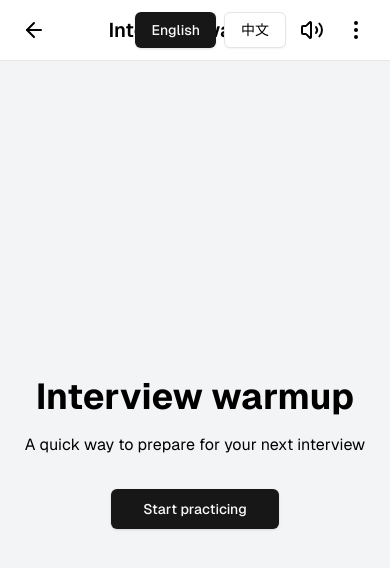
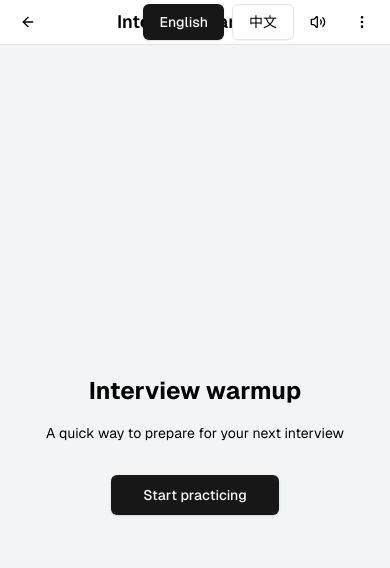
Before and after one commit to moai-james/google-interview-warmup-clone, a Next.js app: page / in a window 390 px wide. Shown: the top 568 px of the page. Built offline with nearby package versions, Linux system fonts and the light colour scheme.

Commit message:
improve ui for mobile

```diff
--- a/components/interview-warmup.tsx
+++ b/components/interview-warmup.tsx
@@ -135,20 +135,20 @@ export function InterviewWarmupComponent() {
   };
 
   const renderHeader = () => (
-    <header className="flex items-center justify-between p-4 bg-white border-b relative">
-      <Button variant="ghost" size="icon" onClick={handlePreviousStep} className="absolute left-4">
-        <ArrowLeft className="h-6 w-6" />
+    <header className="flex items-center justify-between p-2 sm:p-4 bg-white border-b relative">
+      <Button variant="ghost" size="sm" onClick={handlePreviousStep} className="absolute left-2 sm:left-4">
+        <ArrowLeft className="h-4 w-4 sm:h-6 sm:w-6" />
       </Button>
-      <h1 className="text-xl font-semibold flex-grow text-center">
+      <h1 className="text-lg sm:text-xl font-semibold flex-grow text-center">
         {language === 'en' ? 'Interview warmup' : '面試熱身'}
       </h1>
-      <div className="flex items-center space-x-2 absolute right-4">
+      <div className="flex items-center space-x-1 sm:space-x-2 absolute right-2 sm:right-4">
         <LanguageSwitcher />
-        <Button variant="ghost" size="icon" onClick={() => setVolumeOn(!volumeOn)}>
-          <Volume2 className={`h-6 w-6 ${volumeOn ? '' : 'text-gray-400'}`} />
+        <Button variant="ghost" size="sm" onClick={() => setVolumeOn(!volumeOn)}>
+          <Volume2 className={`h-4 w-4 sm:h-6 sm:w-6 ${volumeOn ? '' : 'text-gray-400'}`} />
         </Button>
-        <Button variant="ghost" size="icon">
-          <MoreVertical className="h-6 w-6" />
+        <Button variant="ghost" size="sm">
+          <MoreVertical className="h-4 w-4 sm:h-6 sm:w-6" />
         </Button>
       </div>
     </header>
@@ -164,7 +164,7 @@ export function InterviewWarmupComponent() {
         transition={{ duration: 0.5 }}
       >
         <motion.h1
-          className="text-4xl font-bold mb-4 text-center"
+          className="text-2xl sm:text-4xl font-bold mb-4 text-center"
           initial={{ opacity: 0, y: 20 }}
           animate={{ opacity: 1, y: 0 }}
           transition={{ delay: 0.2, duration: 0.5 }}
@@ -172,7 +172,7 @@ export function InterviewWarmupComponent() {
           {language === 'en' ? 'Interview warmup' : '面試熱身'}
         </motion.h1>
         <motion.p
-          className="text-center mb-8 max-w-md"
+          className="text-center mb-8 max-w-md text-sm sm:text-base"
           initial={{ opacity: 0, y: 20 }}
           animate={{ opacity: 1, y: 0 }}
           transition={{ delay: 0.4, duration: 0.5 }}
@@ -196,7 +196,7 @@ export function InterviewWarmupComponent() {
     <div className="flex flex-col min-h-screen bg-gray-100">
       {renderHeader()}
       <main className="flex-grow p-4">
-        <h2 className="text-2xl font-semibold mb-6">
+        <h2 className="text-xl sm:text-2xl font-semibold mb-6">
           {language === 'en' ? 'What field do you want to practice for?' : '你想練習哪個領域的面試？'}
         </h2>
         <div className="space-y-2">
@@ -204,7 +204,7 @@ export function InterviewWarmupComponent() {
             <Button
               key={position.key}
               variant="outline"
-              className="w-full justify-between"
+              className="w-full justify-between text-sm sm:text-base"
               onClick={() => handlePositionSelect(position.key)}
             >
               {position.label}
@@ -222,12 +222,12 @@ export function InterviewWarmupComponent() {
       <main className="flex-grow flex items-center justify-center p-4">
         <Card className="w-full max-w-md">
           <CardHeader>
-            <CardTitle className="text-center">
+            <CardTitle className="text-center text-lg sm:text-xl">
               {language === 'en' ? 'Answer 5 interview questions' : '回答 5 個面試問題'}
             </CardTitle>
           </CardHeader>
           <CardContent>
-            <p className="text-center text-gray-600">
+            <p className="text-center text-gray-600 text-sm sm:text-base">
               {language === 'en' ? "When you're done, review your answers and discover insights." : '當你完成後，回顧你的回答並探索精闢見解。'}
             </p>
           </CardContent>
@@ -247,24 +247,24 @@ export function InterviewWarmupComponent() {
       <main className="flex-grow p-4">
         <Card className="w-full max-w-2xl mx-auto">
           <CardHeader>
-            <CardTitle className="text-sm font-normal text-blue-600">
+            <CardTitle className="text-xs sm:text-sm font-normal text-blue-600">
               {questions[currentStep]?.type === 'Background'
                 ? (language === 'en' ? 'Background question' : '背景問題')
                 : (language === 'en' ? 'Situational question' : '情境問題')}
             </CardTitle>
           </CardHeader>
           <CardContent>
-            <h2 className="text-xl font-semibold mb-4">
+            <h2 className="text-lg sm:text-xl font-semibold mb-4">
               {language === 'en' ? questions[currentStep]?.question : questions[currentStep]?.question_zh}
             </h2>
             <div className="mb-4">
               <Button
                 variant="outline"
-                size="icon"
+                size="sm"
                 onClick={handlePlayAudio}
                 className={`${isPlaying ? 'bg-blue-100' : ''}`}
               >
-                <Volume2 className={`h-6 w-6 ${isPlaying ? 'text-blue-500' : ''}`} />
+                <Volume2 className={`h-4 w-4 sm:h-6 sm:w-6 ${isPlaying ? 'text-blue-500' : ''}`} />
               </Button>
               <audio
                 ref={audioRef}
@@ -277,25 +277,25 @@ export function InterviewWarmupComponent() {
             <div className="space-y-4">
               <VoiceRecorder onTranscriptionComplete={(transcription) => setCurrentAnswer(transcription)} />
               <textarea
-                className="w-full h-32 p-2 border rounded"
+                className="w-full h-32 p-2 border rounded text-sm sm:text-base"
                 value={currentAnswer}
                 onChange={(e) => setCurrentAnswer(e.target.value)}
                 placeholder={language === 'en' ? "Type your answer here..." : '在這裡輸入你的答案...'}
               />
             </div>
           </CardContent>
-          <CardFooter className="flex justify-between items-center">
+          <CardFooter className="flex flex-col sm:flex-row justify-between items-center space-y-2 sm:space-y-0">
             <div className="text-sm text-gray-600">
               {currentStep + 1}/{totalQuestions}
             </div>
-            <div className="space-x-2">
+            <div className="flex space-x-2">
               {currentStep > 0 && (
-                <Button onClick={handlePrevious} variant="outline">
+                <Button onClick={handlePrevious} variant="outline" size="sm">
                   <ArrowLeft className="mr-2 h-4 w-4" />
                   {language === 'en' ? 'Previous' : '上一題'}
                 </Button>
               )}
-              <Button onClick={handleNext} disabled={currentAnswer.trim() === ''}>
+              <Button onClick={handleNext} disabled={currentAnswer.trim() === ''} size="sm">
                 {currentStep < totalQuestions - 1 ? (
                   <>
                     <ArrowRight className="mr-2 h-4 w-4" />
@@ -326,12 +326,12 @@ export function InterviewWarmupComponent() {
       <main className="flex-grow flex items-center justify-center p-4">
         <Card className="w-full max-w-md">
           <CardHeader>
-            <CardTitle className="text-center">
+            <CardTitle className="text-center text-lg sm:text-xl">
               {language === 'en' ? "Congrats, you did it! Let's review." : '恭喜你，你做到了！讓我們回顧一下。'}
             </CardTitle>
           </CardHeader>
           <CardContent>
-            <p className="text-center text-gray-600">
+            <p className="text-center text-gray-600 text-sm sm:text-base">
               {language === 'en' ? "Use the insight buttons to learn more about your answers. Try to reflect on what you'd like to improve, then practice again." : '使用見解按鈕了解更多關於你的答案。試著反思你想要改進的地方，然後再次練習。'}
             </p>
           </CardContent>
```
